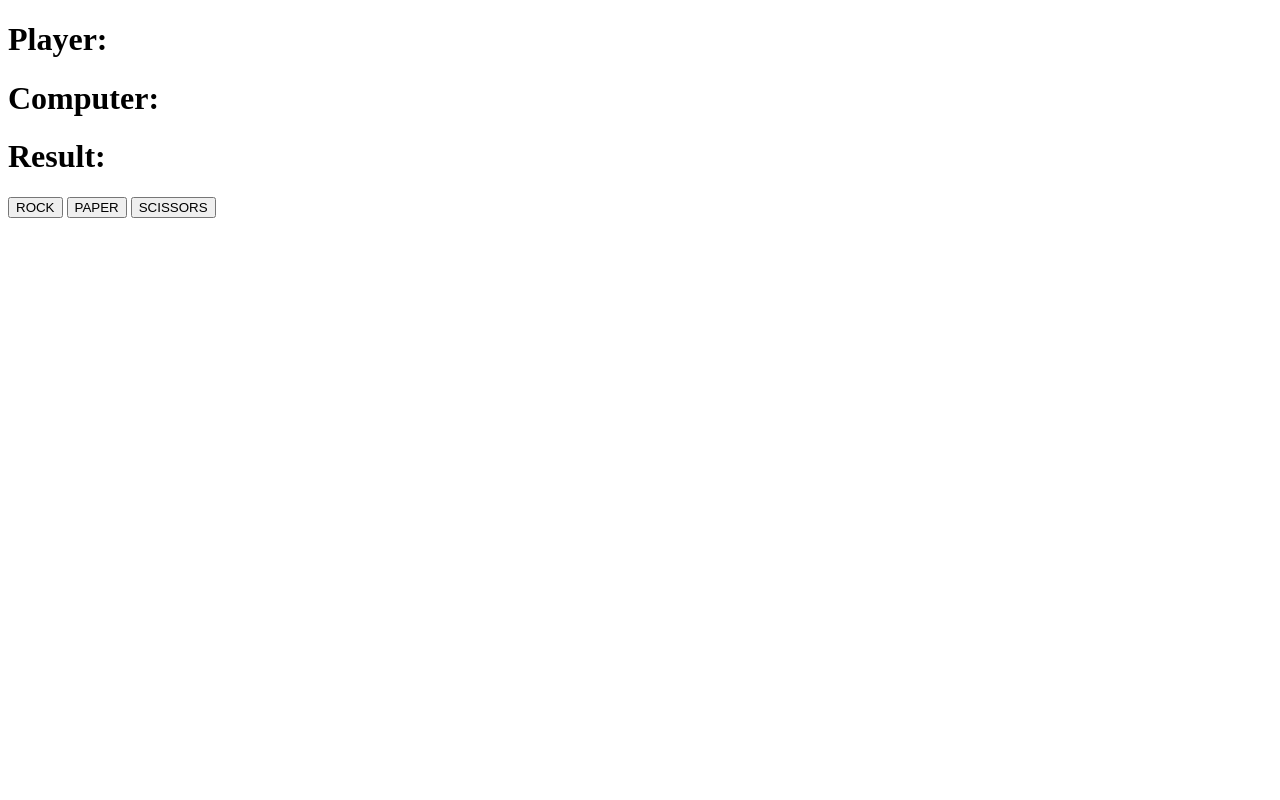
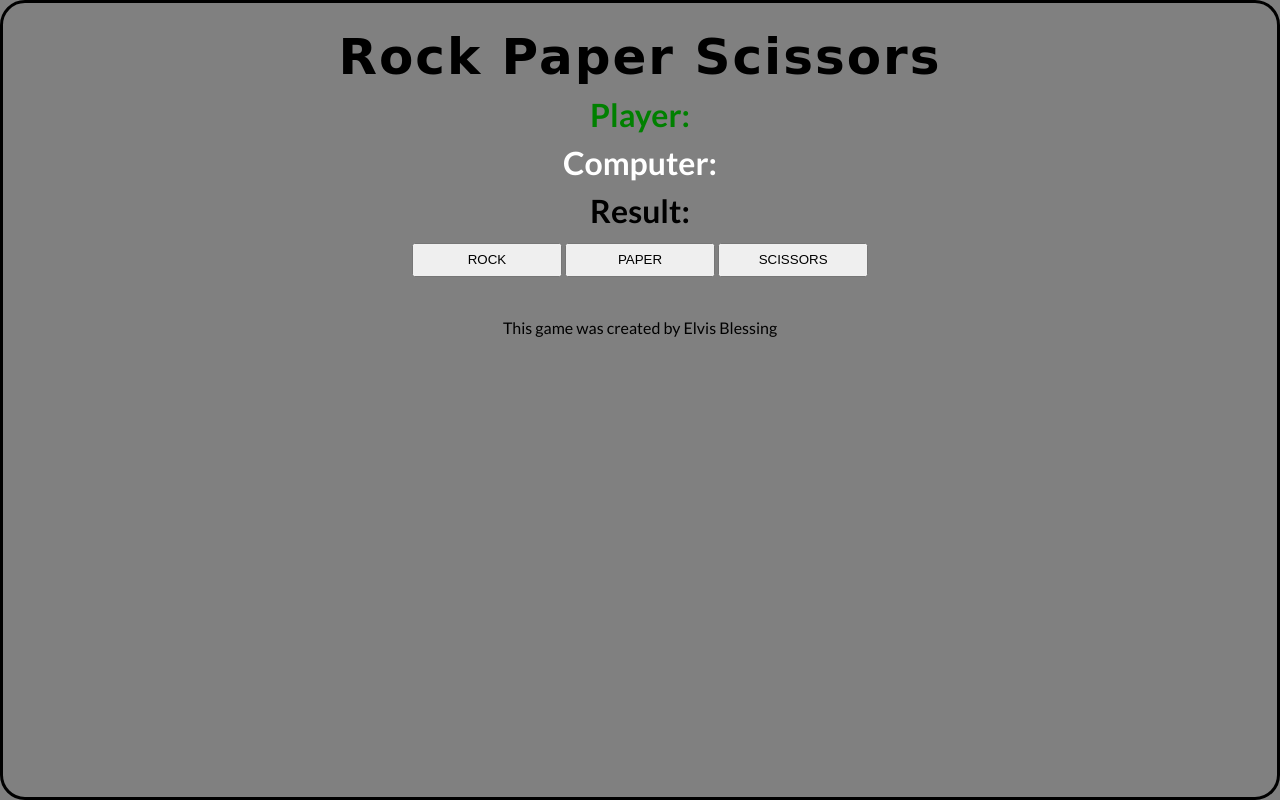
Before and after one commit to Elvisthegreat/Rock-paper-scissors, a plain HTML site: page index.html in a window 1280 px wide. Drawn offline with Linux system fonts and the light colour scheme; a web font is replaced by a local one.

Commit message:
Add style and color to the game

```diff
--- a/assets/style.css
+++ b/assets/style.css
@@ -0,0 +1,54 @@
+/*Imported Google font*/
+@import url('https://fonts.googleapis.com/css2?family=Bakbak+One&family=Lato:ital,wght@0,400;0,700;1,300;1,400;1,700&display=swap');
+*{
+    /*Asterisk to ovverride browser default setting*/
+        padding: 0;
+        margin: 0;
+        box-sizing: border-box;
+}
+
+body {
+    min-height: 100vh;
+    display: flex;
+    flex-direction: column;
+    font-family: 'Lato', sans-serif;
+    border: 3px solid;
+    border-radius: 25px;
+    padding: 25px 10px;
+    background-color: grey;
+    text-align: center;
+}
+/*Code for the name of the game*/
+#heading {
+    font-size: 50px;
+    font-family: 'Bakbak One', cursive;
+    color: black;
+    letter-spacing: 2px;
+    text-transform: capitalize;
+}
+
+.gameContent{
+    margin-top: 9px;
+}
+ /*Button section*/
+.choiceBtn{
+    line-height: 30px;
+    width: 150px;
+    margin-top: 1em;
+}
+
+#playerText{
+    color:green ;
+}
+
+#computerText {
+    color: white;
+}
+#playerText {
+    color: green;
+}
+
+footer{
+    margin-top: 1em;
+    padding: 25px;
+}
--- a/index.html
+++ b/index.html
@@ -7,7 +7,13 @@
     <link rel="stylesheet" href="assets/style.css">
     <title>Document</title>
 </head>
+<!--Header-->
+    <header>
+        <h1 id="heading"> Rock Paper Scissors</h1>
+    </header>
 <body>
+    <!--Main Section-->
+  <main>
     <div id="gameArea">
         <h1 class="gameContent" id="playerText">Player:</h1>
         <h1 class="gameContent" id="computerText">Computer:</h1>
@@ -18,6 +24,11 @@
         <button class="choiceBtn">SCISSORS</button>
 
     </div>
+</main>
+    <!--Footer section-->
+    <footer>
+        <span>This game was created by Elvis Blessing</span>
+    </footer>
     <script src="assets/script.js"></script>
 </body>
 </html>
```
